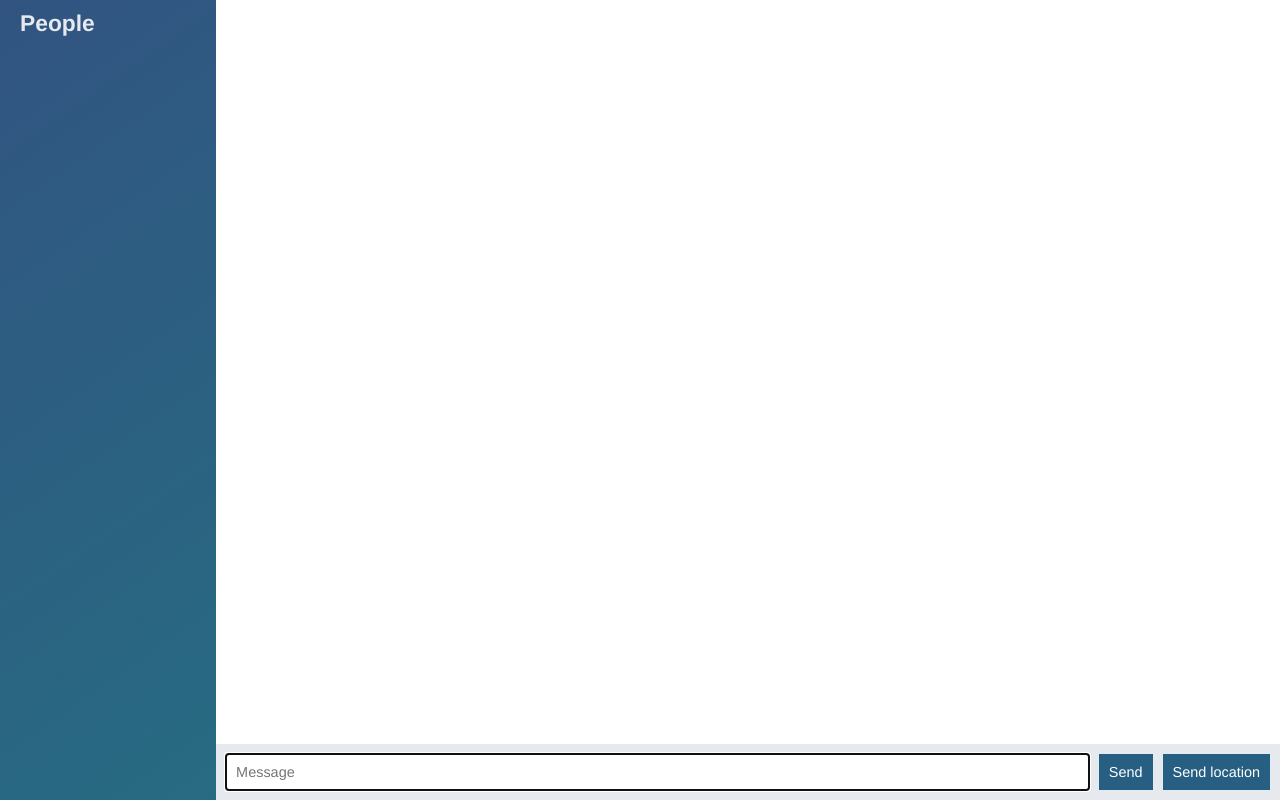
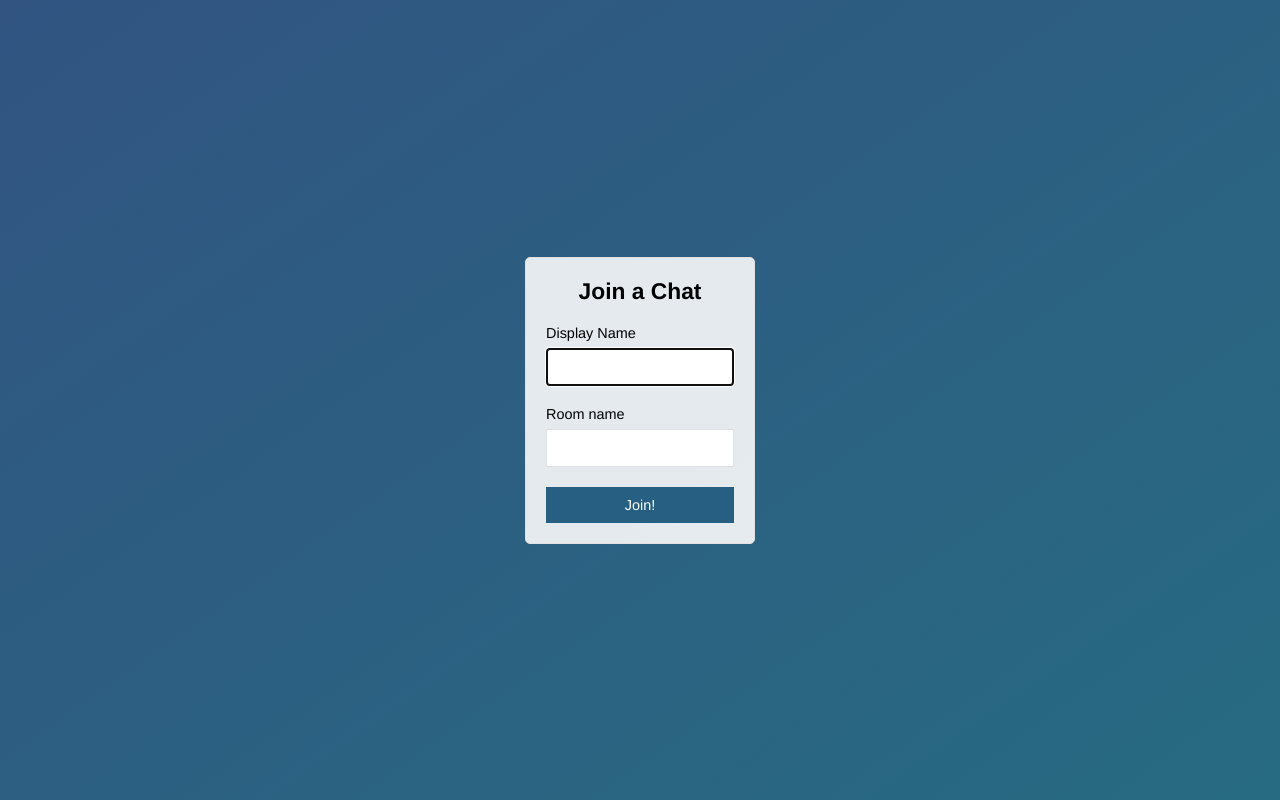
Before and after one commit to bhavik29/node-chat-app, a website: page public/index.html in a window 1280 px wide. Drawn offline with nearby package versions, Linux system fonts and the light colour scheme; no server answers.

Commit message:
Add join page that submits chat.html

```diff
--- a/public/index.html
+++ b/public/index.html
@@ -1,61 +1,30 @@
 <!DOCTYPE html>
+<html>
 
-<html>
 <head>
     <meta charset="utf-8">
+    <title>Join | Chatapp</title>
+    <meta name="viewport" content="width=device-width, initial-scale=1, user-scalable=no">
     <link rel="stylesheet" href="/css/styles.css">
 </head>
-
-    <body class="chat">
-
-        <div class="chat__sidebar">
-            <h3>People</h3>
-            <div id="users"></div>
+<body class="centered-form">
+    <div class="centered-form__form">
+        <form action="/chat.html">
+        <div class="form-field">
+            <h3>Join a Chat</h3>
         </div>
-
-        <div class="chat__main">
-                <ol id="messages" class="chat__messages"></ol>
-                <div class="chat__footer">
-                    <form id="message-form">
-                            <input name="message" type="text" placeholder="Message" autofocus autocomplete="off"/>
-                            <button>Send</button>
+        <div class="form-field">
+            <label>Display Name</label>
+            <input type="text" name="name" autofocus/>
+        </div>
+        <div class="form-field">
+            <label>Room name</label>
+            <input type="text" name="room"/>
+        </div>
+        <div class="form-field">
+            <button>Join!</button>
+        </div>
         </form>
-                        <button id="send-button">Send location </button>
     </div>
-
-
-        </div>
-
-        <script id="message-template" type="text/template">
-            <li class="message">
-                <div class="message__title">
-                    <h4>{{from}}</h4>
-                    <span>{{createdAt}}</span>
-                </div>
-                <div class="message__body">
-                    <p>{{text}}</p>
-                </div>
-            </li>
-        </script>
-
-        <script id="location-message-template" type="text/template">
-            <li class="message">
-                <div class="message__title">
-                    <h4>{{from}}</h4>
-                    <span>{{createdAt}}</span>
-                </div>
-                <div class="message__body">
-                    <p>
-                        <a href = "{{url}}" target="_blank">My current location</a>
-                    </p>
-                </div>
-            </li>
-        </script>
-
-        <script src="/socket.io/socket.io.js"></script>
-        <script src="/js/libs/jquery-3.3.1.min.js"></script>
-        <script src="/js/libs/moment.js"></script>
-        <script src="/js/libs/mustache.js"></script>
-        <script src="/js/index.js"></script>
 </body>
 </html>
```
Also changed, not shown: public/chat.html (added, +63 -0 lines), public/js/chat.js (renamed from public/js/index.js). Lines whose indentation alone changed are shown as unchanged.
